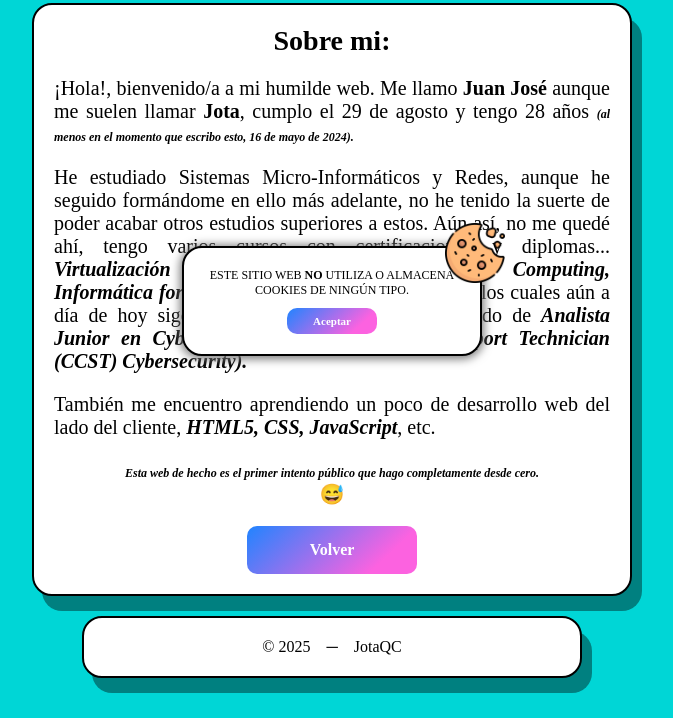
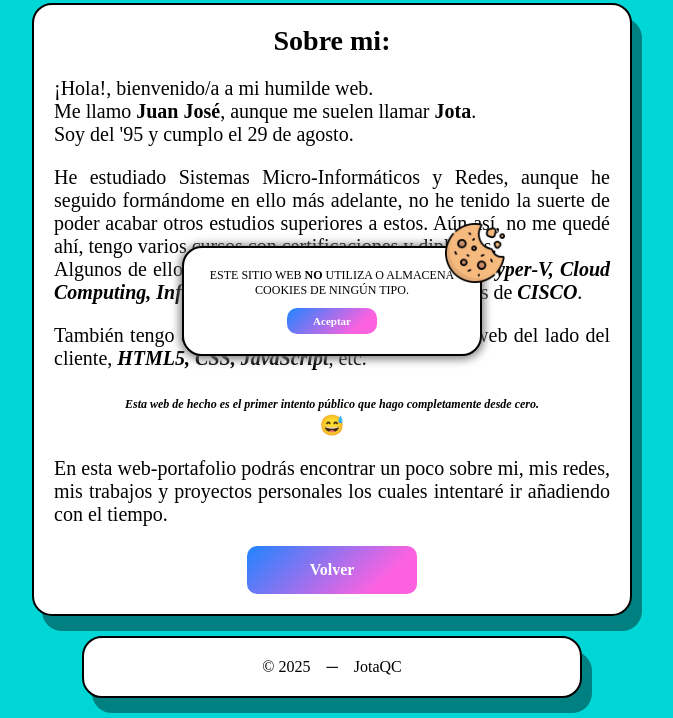
Before and after one commit to JotaQC/jotaqc.github.io, a plain HTML site: page index.html in a window 1280 px wide. Both pictures are taken after a click on the link "Sobre mi". Shown: the part 149-867 px from the top of the page, without its empty margins (308-981 px from the left). Drawn offline with Linux system fonts and the light colour scheme; a web font is replaced by a local one.

Commit message:
Add files via upload

```diff
--- a/index.html
+++ b/index.html
@@ -6,7 +6,7 @@
         <meta name="author" content="JotaQC">
         <meta name="description" content="Página web personal de JotaQC.">
         <title>JotaQC's website</title>
-	<link rel="icon" href="img/favicon.png" type="image/png">
+	<link rel="icon" href="img/favicon.webp" type="image/webp">
         <link rel="stylesheet" href="css/style.css">
         <script src="js/showcontent.js"></script>
         <script src="js/copyright_autoupdate.js"></script>
@@ -33,21 +33,22 @@
             <h2>Sobre mi:</h2>
             <article class="sobre_mi">
                 <p>
-                    ¡Hola!, bienvenido/a a mi humilde web. Me llamo <span class="span_bold">Juan José</span> aunque me suelen llamar <span class="span_bold">Jota</span>, cumplo el 29
-                    de agosto y tengo 28 años <span class="span_cursiva_pequeña">(al menos en el momento que escribo esto, 16 de mayo de 2024).</span>
+                    ¡Hola!, bienvenido/a a mi humilde web.<br>Me llamo <span class="span_bold">Juan José</span>, aunque me suelen llamar <span class="span_bold">Jota</span>.<br>Soy del '95 y cumplo el 29 de agosto.</span>
                 </p>
                 <p>
                     He estudiado Sistemas Micro-Informáticos y Redes, aunque he seguido formándome en ello más adelante,
                     no he tenido la suerte de poder acabar otros estudios superiores a estos. Aún así, no me quedé ahí,
-                    tengo varios cursos con certificaciones y diplomas... <span class="span_bold_cursiva">Virtualización en VMWare y Hyper-V, Cloud Computing,
-                    Informática forense</span>, varios certificados de <span class="span_bold_cursiva">CISCO</span>, los cuales aún a día de hoy sigo en ellos para obtener el
-                    certificado de <span class="span_bold_cursiva">Analista Junior en Cyberseguridad (Cisco Certified Support Technician (CCST) Cybersecurity).</span>
+                    tengo varios cursos con certificaciones y diplomas.<br>Algunos de ellos son: <span class="span_bold_cursiva">Virtualización en VMWare y Hyper-V, Cloud Computing,
+                    Informática forense</span> y varios certificados de <span class="span_bold_cursiva">CISCO</span>.
                 </p>
                 <p>
-                    También me encuentro aprendiendo un poco de desarrollo web del lado del cliente, <span class="span_bold_cursiva">HTML5, CSS, JavaScript</span>, etc.
+                    También tengo algo de conocimiento en desarrollo web del lado del cliente, <span class="span_bold_cursiva">HTML5, CSS, JavaScript</span>, etc.
                 </p>
                 <p class="p_centrado">
                     <span class="span_cursiva_pequeña">Esta web de hecho es el primer intento público que hago completamente desde cero.</span><span class="span_salto_linea">&#128517;</span>
+                </p>
+                <p>
+                    En esta web-portafolio podrás encontrar un poco sobre mi, mis redes, mis trabajos y proyectos personales los cuales intentaré ir añadiendo con el tiempo.
                 </p>
             </article>
             <a class="enlace" href="#" onclick="ocultarContenido('container-3')">Volver</a>
@@ -57,7 +58,7 @@
             <h2>Mis trabajos:</h2>
             <div class="img-main-container">
                 <figure class="img-container">
-                    <img class="img-trabajos" src="img/aceptalos.png" alt="Asociación Acéptalos" onclick="openModal(this)">
+                    <img class="img-trabajos" src="img/aceptalos.webp" alt="Asociación Acéptalos" onclick="openModal(this)">
                 </figure>
             </div>
 
@@ -119,7 +120,7 @@
                 <a id="button-cookies" class="enlace_cookies">Aceptar</a>
 			</div>
             <div class="cookies_img_main">
-                <img class="cookies_img" src="img/cookie.png" alt="cookie">
+                <img class="cookies_img" src="img/cookie.webp" alt="cookie">
             </div>
 		</div>
 
```
Also changed, not shown: img/aceptalos.webp (added), img/cookie.webp (added), img/favicon.webp (added).
